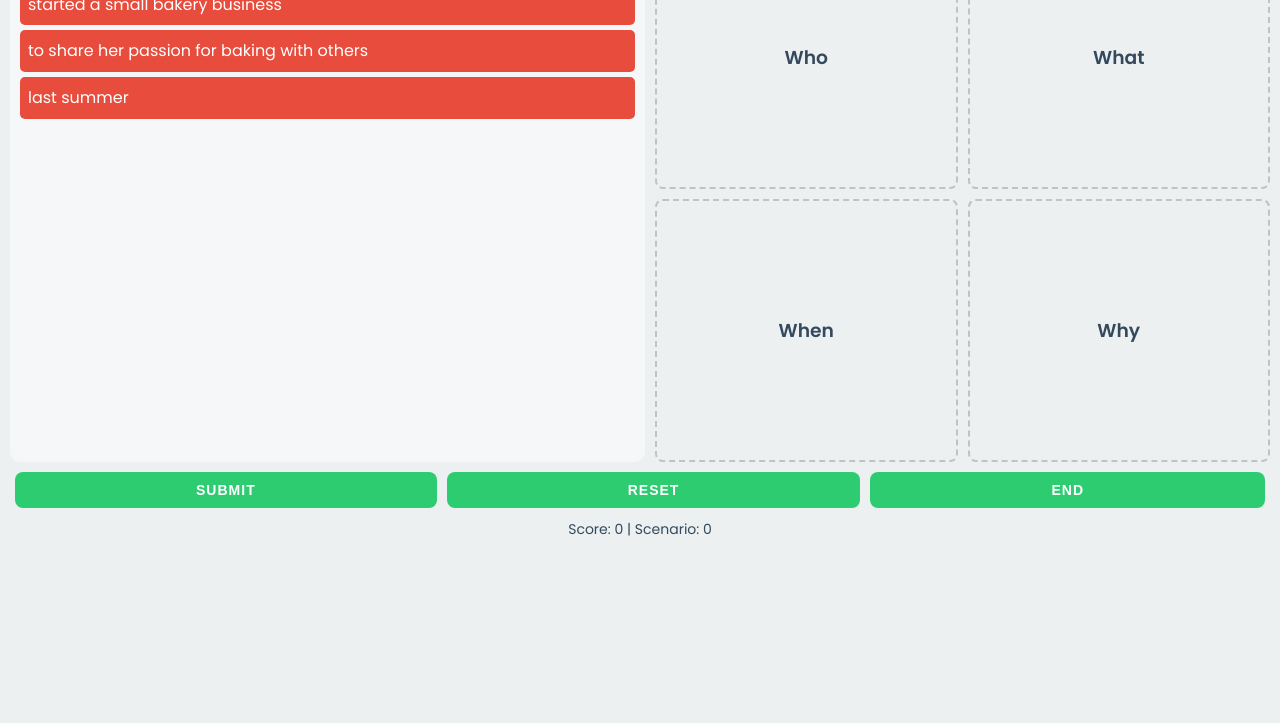
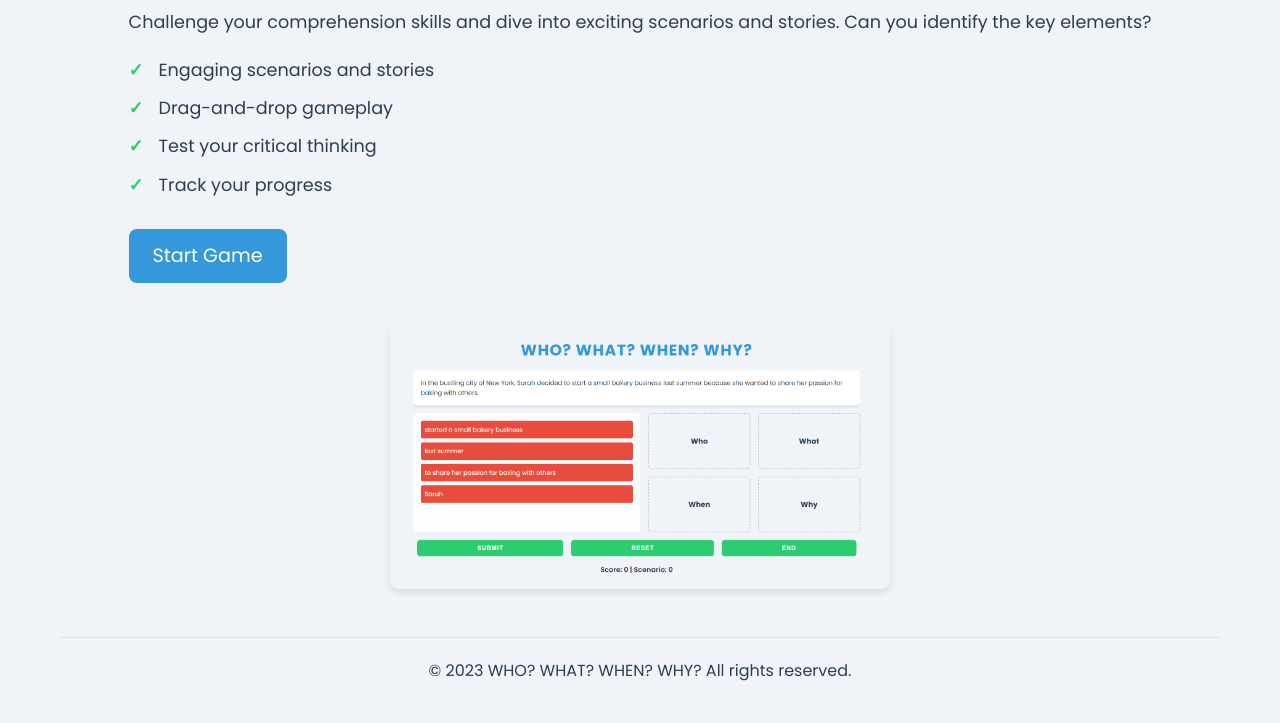
Before and after one commit to SukhmanAulakh18/Project, a plain HTML site: page index.html in a window 1280 px wide. Shown: the part 240-963 px from the top of the page. Before the commit the page ends 800 px from the top, so only its background shows below. Drawn offline with nearby package versions, Linux system fonts and the light colour scheme.

Commit message:
added styles and landing page

```diff
--- a/index.html
+++ b/index.html
@@ -3,57 +3,33 @@
 <head>
     <meta charset="UTF-8">
     <meta name="viewport" content="width=device-width, initial-scale=1.0">
-    <title>WHO? WHAT? WHEN? WHY?</title>
+    <title>WHO? WHAT? WHEN? WHY? - Welcome</title>
     <link rel="stylesheet" href="style.css">
 </head>
-<body>
-    <div class="game-container">
+<body class="landing-page">
+    <div class="landing-container">
         <header>
             <h1 class="game-title">WHO? WHAT? WHEN? WHY?</h1>
         </header>
-        <main>
-            <div id="scenario-card" class="card">
-                <p id="scenario-text"></p>
+        <main class="landing-main">
+            <div class="landing-content">
+                <h2>Welcome to the Ultimate Critical Thinking Game!</h2>
+                <p>Challenge your comprehension skills and dive into exciting scenarios and stories. Can you identify the key elements?</p>
+                <ul class="feature-list">
+                    <li>Engaging scenarios and stories</li>
+                    <li>Drag-and-drop gameplay</li>
+                    <li>Test your critical thinking</li>
+                    <li>Track your progress</li>
+                </ul>
+                <a href="game.html" class="start-game-btn">Start Game</a>
             </div>
-            <div class="game-area">
-                <div id="options-area">
-                    <!-- Draggable options will be dynamically added here -->
-                </div>
-                <div id="drop-zones">
-                    <div id="who" class="drop-zone">
-                        <h3>Who</h3>
-                    </div>
-                    <div id="what" class="drop-zone">
-                        <h3>What</h3>
-                    </div>
-                    <div id="when" class="drop-zone">
-                        <h3>When</h3>
-                    </div>
-                    <div id="why" class="drop-zone">
-                        <h3>Why</h3>
-                    </div>
-                </div>
-                <div id="feedback-modal" class="modal">
-                    <div class="modal-content">
-                      <h2>Feedback</h2>
-                      <div id="modal-feedback"></div>
-                      <button id="modal-close">Close</button>
-                    </div>
-                  </div>
+            <div class="landing-image">
+                <img src="images/game-preview.png" alt="Game Preview" class="preview-image">
             </div>
         </main>
-        <footer>
-            <div class="button-container">
-                <button id="submit-btn" class="game-btn">Submit</button>
-                <button id="reset-btn" class="game-btn">Reset</button>
-                <button id="end-btn" class="game-btn">End</button>
-            </div>
-            <div id="score-display">
-                <p>Score: <span id="score">0</span> | Scenario: <span id="scenario-count">0</span></p>
-            </div>
+        <footer class="landing-footer">
+            <p>&copy; 2023 WHO? WHAT? WHEN? WHY? All rights reserved.</p>
         </footer>
     </div>
-    <script src="https://cdnjs.cloudflare.com/ajax/libs/Sortable/1.14.0/Sortable.min.js"></script>
-    <script src="script.js"></script>
 </body>
 </html>
--- a/style.css
+++ b/style.css
@@ -1,10 +1,10 @@
-@import url('https://fonts.googleapis.com/css2?family=Poppins:wght@300;400;600&display=swap');
+@import url('https://fonts.googleapis.com/css2?family=Poppins:wght@300;400;600;700&display=swap');
 
 :root {
     --primary-color: #3498db;
     --secondary-color: #2ecc71;
-    --background-color: #ecf0f1;
-    --text-color: #34495e;
+    --background-color: #f0f4f8;
+    --text-color: #2c3e50;
     --card-background: #ffffff;
     --drop-zone-border: #bdc3c7;
     --draggable-background: #e74c3c;
@@ -21,28 +21,120 @@ body, html {
     font-family: 'Poppins', sans-serif;
     line-height: 1.6;
     height: 100%;
-    overflow: hidden;
     background-color: var(--background-color);
     color: var(--text-color);
 }
 
+/* Landing Page Styles */
+.landing-page {
+    overflow-y: auto;
+}
+
+.landing-container {
+    max-width: 1200px;
+    margin: 0 auto;
+    padding: 20px;
+}
+
+.landing-main {
+    display: flex;
+    align-items: center;
+    justify-content: space-between;
+    gap: 40px;
+    margin-top: 40px;
+}
+
+.landing-content {
+    flex: 1;
+}
+
+.landing-content h2 {
+    font-size: 2.5rem;
+    margin-bottom: 20px;
+    color: var(--primary-color);
+}
+
+.landing-content p {
+    font-size: 1.1rem;
+    margin-bottom: 20px;
+}
+
+.feature-list {
+    list-style-type: none;
+    margin-bottom: 30px;
+}
+
+.feature-list li {
+    font-size: 1.1rem;
+    margin-bottom: 10px;
+    padding-left: 30px;
+    position: relative;
+}
+
+.feature-list li::before {
+    content: '✓';
+    color: var(--secondary-color);
+    position: absolute;
+    left: 0;
+    font-weight: bold;
+}
+
+.start-game-btn {
+    display: inline-block;
+    background-color: var(--primary-color);
+    color: white;
+    padding: 12px 24px;
+    font-size: 1.2rem;
+    text-decoration: none;
+    border-radius: 8px;
+    transition: all 0.3s ease;
+}
+
+.start-game-btn:hover {
+    background-color: #2980b9;
+    transform: translateY(-2px);
+    box-shadow: 0 4px 6px rgba(0, 0, 0, 0.1);
+}
+
+.landing-image {
+    flex: 1;
+}
+
+.preview-image {
+    width: 100%;
+    max-width: 500px;
+    border-radius: 10px;
+    box-shadow: 0 4px 8px rgba(0, 0, 0, 0.1);
+}
+
+.landing-footer {
+    text-align: center;
+    margin-top: 40px;
+    padding: 20px 0;
+    border-top: 1px solid #e0e0e0;
+}
+
+/* Game Page Styles */
 .game-container {
     display: flex;
     flex-direction: column;
     height: 100vh;
-    padding: 10px;
+    padding: 20px;
+    max-width: 1200px;
+    margin: 0 auto;
 }
 
 header {
     text-align: center;
-    padding: 10px 0;
+    padding: 20px 0;
 }
 
 .game-title {
     color: var(--primary-color);
-    font-size: 1.8rem;
+    font-size: 2.5rem;
     text-transform: uppercase;
     letter-spacing: 2px;
+    font-weight: 700;
 }
 
 main {
@@ -55,9 +147,9 @@ main {
 .card {
     background-color: var(--card-background);
     border-radius: 10px;
-    box-shadow: 0 2px 4px rgba(0, 0, 0, 0.1);
-    padding: 15px;
-    margin-bottom: 10px;
+    box-shadow: 0 4px 6px rgba(0, 0, 0, 0.1);
+    padding: 20px;
+    margin-bottom: 20px;
     overflow-y: auto;
     max-height: 25vh;
 }
@@ -65,31 +157,32 @@ main {
 .game-area {
     display: flex;
     flex-grow: 1;
-    gap: 10px;
+    gap: 20px;
     overflow: hidden;
 }
 
 #options-area {
     flex: 1;
     overflow-y: auto;
-    padding: 10px;
-    background-color: rgba(255, 255, 255, 0.5);
+    padding: 20px;
+    background-color: rgba(255, 255, 255, 0.8);
     border-radius: 10px;
+    box-shadow: 0 2px 4px rgba(0, 0, 0, 0.1);
 }
 
 #drop-zones {
     flex: 1;
     display: grid;
     grid-template-columns: repeat(2, 1fr);
-    gap: 10px;
+    gap: 20px;
 }
 
 .drop-zone {
     background-color: var(--background-color);
     border: 2px dashed var(--drop-zone-border);
     border-radius: 8px;
-    padding: 10px;
-    min-height: 80px;
+    padding: 20px;
+    min-height: 100px;
     display: flex;
     flex-direction: column;
     align-items: center;
@@ -105,8 +198,8 @@ main {
     background-color: var(--draggable-background);
     color: var(--draggable-text);
     border-radius: 5px;
-    padding: 8px;
-    margin-bottom: 5px;
+    padding: 10px;
+    margin-bottom: 10px;
     cursor: move;
     transition: all 0.3s ease;
     animation: fadeIn 0.5s ease-out;
@@ -118,25 +211,25 @@ main {
 }
 
 footer {
-    padding: 10px 0;
+    padding: 20px 0;
 }
 
 .button-container {
     display: flex;
     justify-content: space-between;
-    margin-bottom: 10px;
+    margin-bottom: 20px;
 }
 
 .game-btn {
     flex-grow: 1;
-    padding: 10px;
-    margin: 0 5px;
+    padding: 12px;
+    margin: 0 10px;
     background-color: var(--secondary-color);
     color: white;
     border: none;
     border-radius: 8px;
     cursor: pointer;
-    font-size: 14px;
+    font-size: 16px;
     font-weight: 600;
     transition: all 0.3s ease;
     text-transform: uppercase;
@@ -151,7 +244,8 @@ footer {
 
 #score-display {
     text-align: center;
-    font-size: 14px;
+    font-size: 18px;
+    font-weight: 600;
 }
 
 .modal {
@@ -168,11 +262,11 @@ footer {
 .modal-content {
     background-color: #fefefe;
     margin: 15% auto;
-    padding: 20px;
+    padding: 30px;
     border: 1px solid #888;
     width: 80%;
     max-width: 500px;
-    border-radius: 5px;
+    border-radius: 10px;
     box-shadow: 0 4px 8px rgba(0,0,0,0.1);
 }
 
@@ -181,17 +275,18 @@ footer {
 }
 
 #modal-close {
-    background-color: #4CAF50;
+    background-color: var(--primary-color);
     color: white;
     padding: 10px 20px;
     border: none;
     border-radius: 4px;
     cursor: pointer;
     float: right;
+    transition: all 0.3s ease;
 }
 
 #modal-close:hover {
-    background-color: #45a049;
+    background-color: #2980b9;
 }
 
 @keyframes fadeIn {
@@ -220,6 +315,10 @@ footer {
 }
 
 @media (max-width: 768px) {
+    .landing-main {
+        flex-direction: column;
+    }
+
     .game-area {
         flex-direction: column;
     }
@@ -229,7 +328,7 @@ footer {
     }
 
     .game-btn {
-        font-size: 12px;
-        padding: 8px;
+        font-size: 14px;
+        padding: 10px;
     }
 }
```
Also changed, not shown: game.html (added, +59 -0 lines), images/game-preview.png (added). Lines whose indentation alone changed are shown as unchanged.
